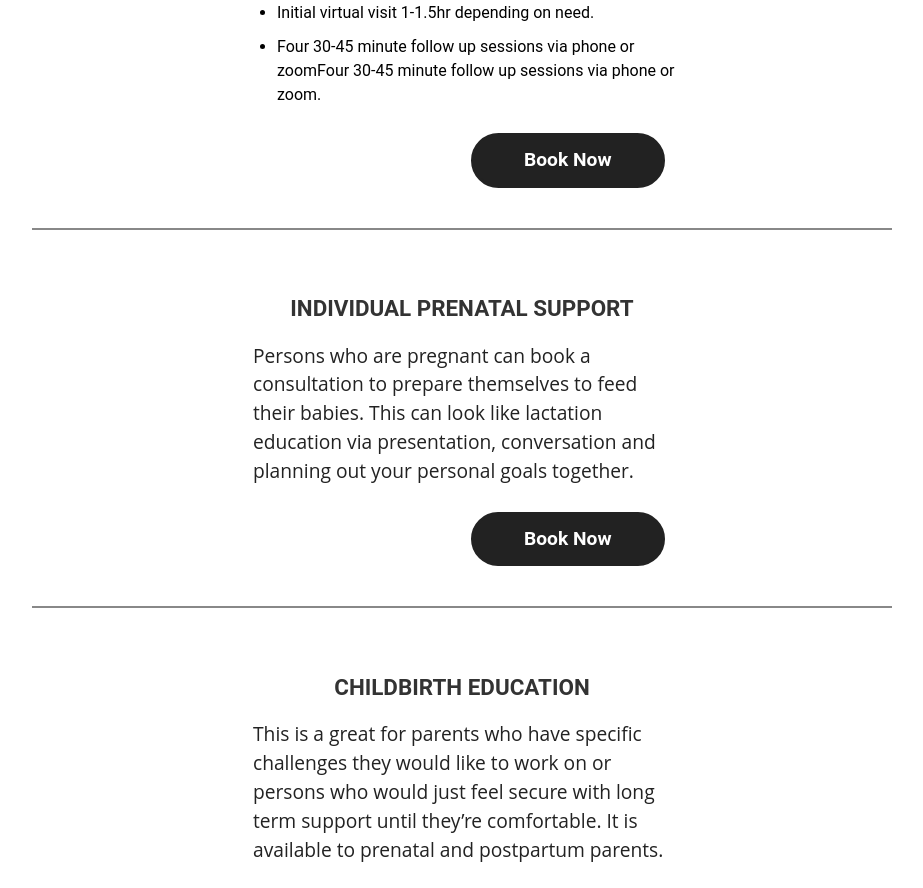
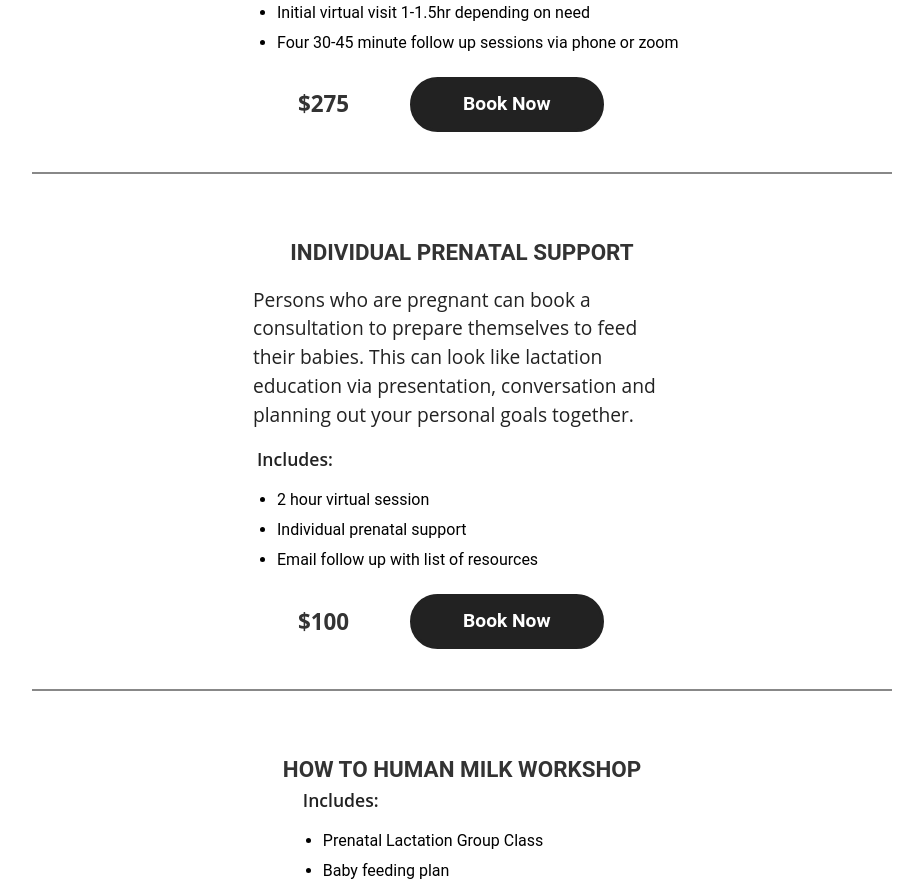
Before and after one commit to dwainejade/wyal, a React (Vite) app: page /services in a window 1280 px wide. Shown: the part 420-1308 px from the top of the page, without its empty margins (178-1101 px from the left). Built offline with nearby package versions, Linux system fonts and the light colour scheme.

Commit message:
added prices

```diff
--- a/src/pages/ServicePage.jsx
+++ b/src/pages/ServicePage.jsx
@@ -17,15 +17,16 @@ function ServicePage() {
           support until they’re comfortable. It is available to prenatal and
           postpartum parents.
         </p>
-        <p className="package-header">Includes:</p>
-        <ul className="package-items">
-          <li>Initial virtual visit 1-1.5hr depending on need.</li>
-          <li>
-            Four 30-45 minute follow up sessions via phone or zoomFour 30-45
-            minute follow up sessions via phone or zoom.
-          </li>
-        </ul>
-        <div className="service-button-wrapper">
+        <div className="package-con">
+          <p className="package-header">Includes:</p>
+          <ul className="package-items">
+            <li>Initial virtual visit 1-1.5hr depending on need</li>
+            <li>Four 30-45 minute follow up sessions via phone or zoom</li>
+          </ul>
+        </div>
+
+        <div className="service-footer">
+          <p className="price">$275</p>
           <button
             className="button"
             onClick={() => navigate("/book/lactation-support")}
@@ -43,7 +44,16 @@ function ServicePage() {
           presentation, conversation and planning out your personal goals
           together.
         </p>
-        <div className="service-button-wrapper">
+        <div className="package-con">
+          <p className="package-header">Includes:</p>
+          <ul className="package-items">
+            <li>2 hour virtual session</li>
+            <li>Individual prenatal support </li>
+            <li>Email follow up with list of resources</li>
+          </ul>
+        </div>
+        <div className="service-footer">
+          <p className="price">$100</p>
           <button
             className="button"
             onClick={() => navigate("/book/prenatal-support")}
@@ -54,14 +64,16 @@ function ServicePage() {
       </div>
       <div className="divider" />
       <div className="service-con">
-        <h1 className="service-title">Childbirth Education</h1>
-        <p className="service-caption">
-          This is a great for parents who have specific challenges they would
-          like to work on or persons who would just feel secure with long term
-          support until they’re comfortable. It is available to prenatal and
-          postpartum parents.
-        </p>
-        <div className="service-button-wrapper">
+        <h1 className="service-title">How To Human Milk Workshop</h1>
+        <div className="package-con">
+          <p className="package-header">Includes:</p>
+          <ul className="package-items">
+            <li>Prenatal Lactation Group Class</li>
+            <li>Baby feeding plan</li>
+          </ul>
+        </div>
+        <div className="service-footer">
+          <p className="price">$65</p>
           <button
             className="button"
             onClick={() => navigate("/book/childbirth-education")}
--- a/src/pages/ServicePage.scss
+++ b/src/pages/ServicePage.scss
@@ -48,11 +48,18 @@
   margin-bottom: 1.4rem;
 }
 
-.service-button-wrapper {
+.service-footer {
   width: 95%;
   display: flex;
-  justify-content: flex-end;
+  justify-content: space-evenly;
+  align-items: center;
   margin-top: 10px;
+
+  .price {
+    font-size: 1.4rem;
+    color: #333;
+    font-weight: bold;
+  }
 
   .button {
     margin: 0;
@@ -73,8 +80,7 @@
   align-items: flex-start;
 
   li {
-    // list-style: none;
     text-align: left;
-    margin-bottom: 10px;
+    margin-bottom: 6px;
   }
 }
```
